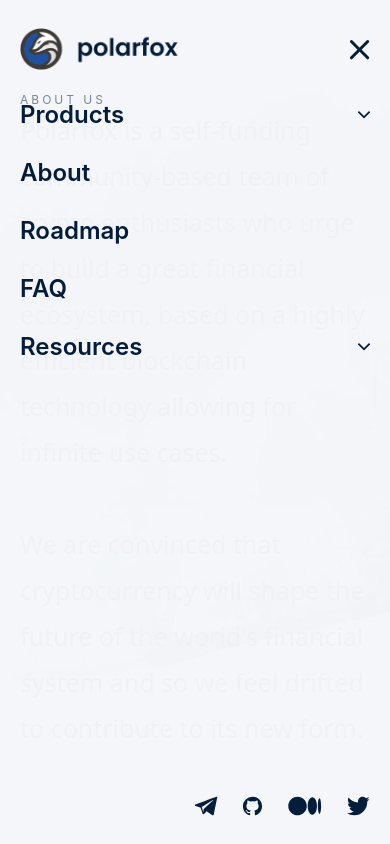
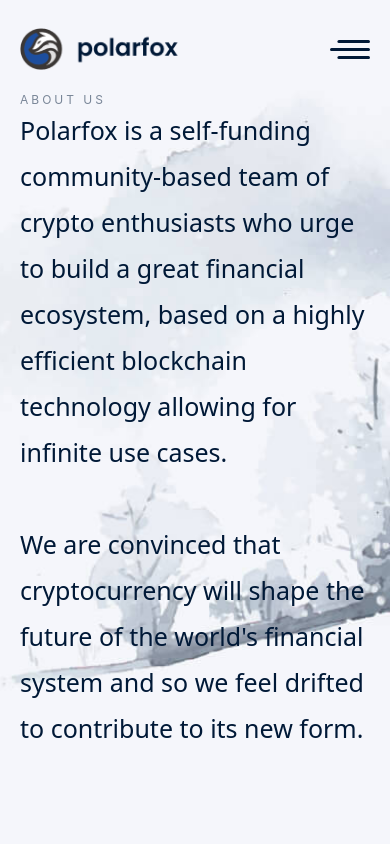
Before and after one commit to Polarfox-DEX/polarfox-web, a Next.js app: page /about in a window 390 px wide. Shown: the top 844 px of the page. Built offline with nearby package versions, Linux system fonts and the light colour scheme.

Commit message:
Implement most of the mobile header

```diff
--- a/components/Header.tsx
+++ b/components/Header.tsx
@@ -1,11 +1,17 @@
 import { HeaderMobile } from './HeaderMobile'
 import { HeaderDesktop } from './HeaderDesktop'
+import { Dispatch, SetStateAction } from 'react'
 
-export function Header() {
+export interface HeaderProps {
+  isMobileMenuOpen: boolean
+  setIsMobileMenuOpen: Dispatch<SetStateAction<boolean>>
+}
+
+export function Header({ isMobileMenuOpen, setIsMobileMenuOpen }: HeaderProps) {
   return (
     <>
       {/* TODO: merge the two headers properly */}
-      <HeaderMobile className={''} />
+      <HeaderMobile isMobileMenuOpen={isMobileMenuOpen} setIsMobileMenuOpen={setIsMobileMenuOpen} />
       <HeaderDesktop />
     </>
   )
--- a/components/HeaderMobile.tsx
+++ b/components/HeaderMobile.tsx
@@ -10,7 +10,6 @@ import USFlag from './svg/flags/USFlag'
 import FrenchFlag from './svg/flags/FrenchFlag'
 import GermanFlag from './svg/flags/GermanFlag'
 import { calcRem } from '../utils/styles'
-import { SectionProps } from './sections/utils/SectionProps'
 import { ReactNode } from 'react'
 import Cross from './svg/Cross'
 import MenuMobile from './svg/MenuMobile'
@@ -18,20 +17,18 @@ import GitHub from './svg/Github'
 import Medium from './svg/Medium'
 import Telegram from './svg/Telegram'
 import Twitter from './svg/Twitter'
+import { HeaderProps } from './Header'
 
-export function HeaderMobile({ className }: SectionProps) {
-  const isOpen = true
-
+export function HeaderMobile({
+  isMobileMenuOpen,
+  setIsMobileMenuOpen
+}: HeaderProps) {
   return (
     <div
-      className={classNames(
-        'desktop:hidden absolute w-full px-5 py-7',
-        {
+      className={classNames('desktop:hidden absolute w-full px-5 py-7', {
         'z-5 bg-gray-dark opacity-98 flex flex-col justify-between h-screen':
-            isOpen
-        },
-        className
-      )}
+          isMobileMenuOpen
+      })}
     >
       <div>
         <div className="items-center flex justify-between">
@@ -45,8 +42,9 @@ export function HeaderMobile({ className }: SectionProps) {
               />
             </a>
           </Link>
-          {isOpen ? <Cross /> : <MenuMobile />}
+          <button onClick={() => setIsMobileMenuOpen(!isMobileMenuOpen)}>{isMobileMenuOpen ? <Cross /> : <MenuMobile />}</button>
         </div>
+        {isMobileMenuOpen ? (
           <div
             className="flex flex-col justify-between z-5 font-semibold mt-4 overflow-hidden"
             style={{ fontSize: calcRem(24), lineHeight: calcRem(58) }}
@@ -63,13 +61,20 @@ export function HeaderMobile({ className }: SectionProps) {
               <MenuArrow style={{ width: calcRem(12), height: calcRem(8) }} />
             </div>
           </div>
+        ) : (
+          <div />
+        )}
       </div>
+      {isMobileMenuOpen ? (
         <div className="flex justify-end items-center space-x-6">
           <Telegram width={calcRem(24.29)} height={calcRem(20)} />
           <GitHub width={calcRem(20.51)} height={calcRem(20)} />
           <Medium width={calcRem(35.22)} height={calcRem(20)} />
           <Twitter width={calcRem(24.29)} height={calcRem(20)} />
         </div>
+      ) : (
+        <div />
+      )}
     </div>
   )
 }
--- a/components/Page.tsx
+++ b/components/Page.tsx
@@ -4,7 +4,8 @@ import styles from '../styles/Page.module.css'
 import { Footer } from './Footer'
 import { Header } from './Header'
 import { PresaleHeader } from './PresaleHeader'
-import { ReactNode } from 'react'
+import React, { ReactNode, useState } from 'react'
+
 
 interface PageProps {
   children: ReactNode
@@ -13,11 +14,20 @@ interface PageProps {
 export function Page({ children }: PageProps) {
   const displayPresale = false
 
+  const [isMobileMenuOpen, setIsMobileMenuOpen] = useState(false)
+
   return (
     <div
-      className={classNames(styles.container, 'text-blue', {
-        'pt-28': displayPresale
-      })}
+      className={classNames(
+        styles.container,
+        'text-blue',
+        {
+          'pt-28': displayPresale
+        },
+        {
+          'h-screen overflow-hidden': isMobileMenuOpen
+        }
+      )}
     >
       <Head>
         <title>Polarfox</title>
@@ -44,7 +54,7 @@ export function Page({ children }: PageProps) {
       </Head>
 
       {displayPresale && <PresaleHeader className="-mt-28" />}
-      <Header />
+      <Header isMobileMenuOpen={isMobileMenuOpen} setIsMobileMenuOpen={setIsMobileMenuOpen} />
       {children}
 
       <Footer className="mt-22 desktop:mt-44" />
```
Lines whose indentation alone changed are shown as unchanged.
